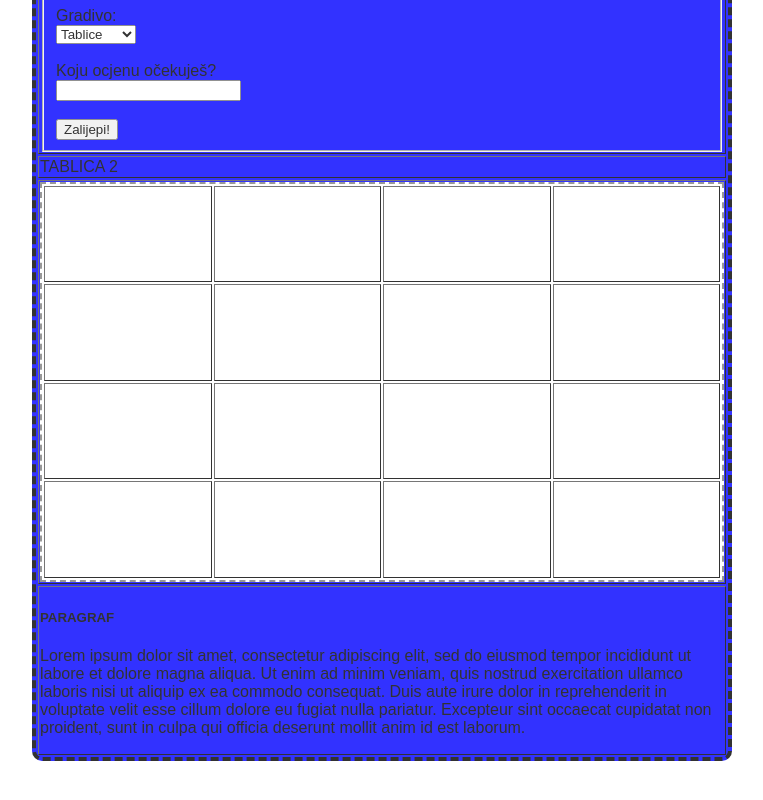
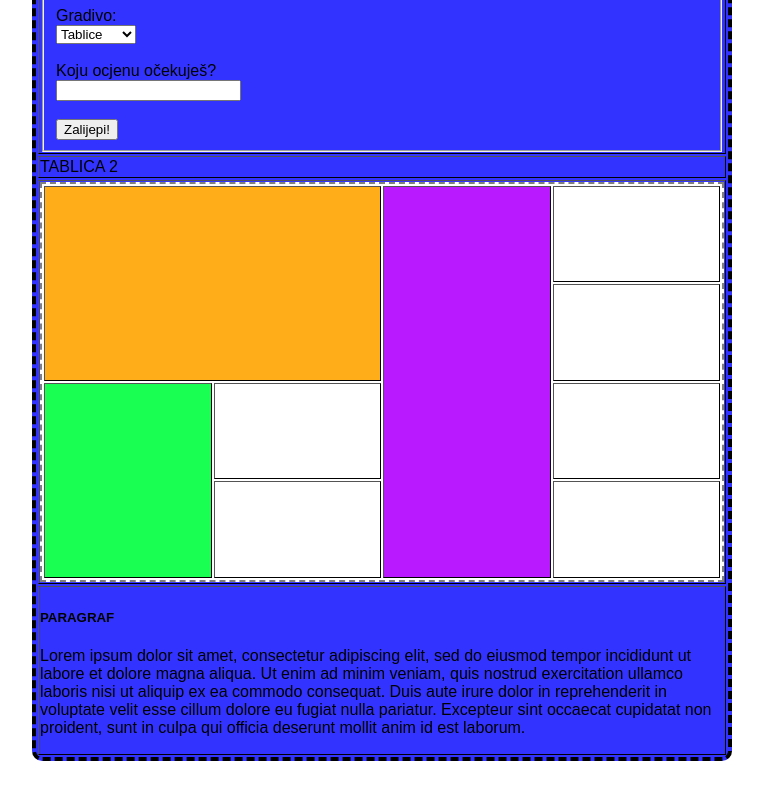
Before and after one commit to dsebalj/Kolokvij-priprema, a plain HTML site: page index.html in a window 1280 px wide. Shown: the part 476-1276 px from the top of the page, without its empty margins (18-781 px from the left). Drawn offline with Linux system fonts and the light colour scheme.

Commit message:
added cell colors

```diff
--- a/index.html
+++ b/index.html
@@ -71,26 +71,19 @@
             <td>
                 <table class="innerTable">
                     <tr>
+                        <td class="innercell yellow" colspan="2" rowspan="2"></td>
+                        <td class="innercell purple" rowspan="4"></td>
                         <td class="innercell"></td>
+                    </tr>
+                    <tr>
                         <td class="innercell"></td>
+                    </tr>
+                    <tr>
+                        <td class="innercell green" rowspan="2"></td>
                         <td class="innercell"></td>
                         <td class="innercell"></td>
                     </tr>
                     <tr>
-                        <td class="innercell"></td>
-                        <td class="innercell"></td>
-                        <td class="innercell"></td>
-                        <td class="innercell"></td>
-                    </tr>
-                    <tr>
-                        <td class="innercell"></td>
-                        <td class="innercell"></td>
-                        <td class="innercell"></td>
-                        <td class="innercell"></td>
-                    </tr>
-                    <tr>
-                        <td class="innercell"></td>
-                        <td class="innercell"></td>
                         <td class="innercell"></td>
                         <td class="innercell"></td>
                     </tr>
--- a/styles.css
+++ b/styles.css
@@ -8,8 +8,7 @@ body {
     border-style: dashed;
     border-color: black;
     border-radius: 10px;
-    background-color: rgb(0, 0, 255);
-    opacity: 0.8;
+    background-color: rgba(0, 0, 255, 80%);
 }
 table.innerTable {
     border-width: 2px;
@@ -29,3 +28,12 @@ td.innerclass {
     width: 25%;
     height: 25%;
 }
+td.yellow {
+    background-color: hsla(39, 100%, 50%, 90%);
+}
+td.green {
+    background-color: hsla(135, 100%, 50%, 90%);
+}
+td.purple {
+    background-color: hsla(282, 100%, 50%, 90%);
+}
```
